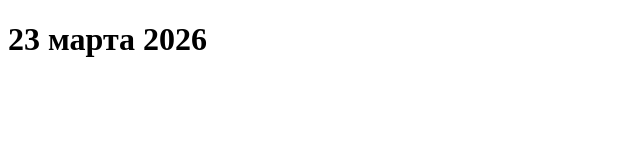
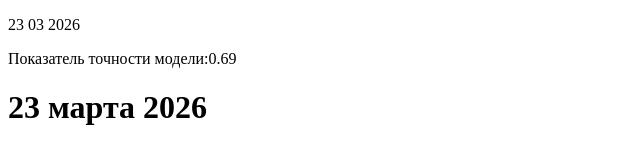
Before and after one commit to angelina55809/Hello-world, a plain HTML site: page index.html in a window 1280 px wide. Shown: the whole page, without its empty margins (0-640 px from the left). Drawn offline with Linux system fonts and the light colour scheme.

Commit message:
Update index.html

```diff
--- a/index.html
+++ b/index.html
@@ -7,7 +7,8 @@
 
 </head>
 <body>
-
+<p>23 03 2026</p>
+<p>Показатель точности модели:0.69</p>
     <h1>23 марта 2026</h1>
 
 </body>
```
